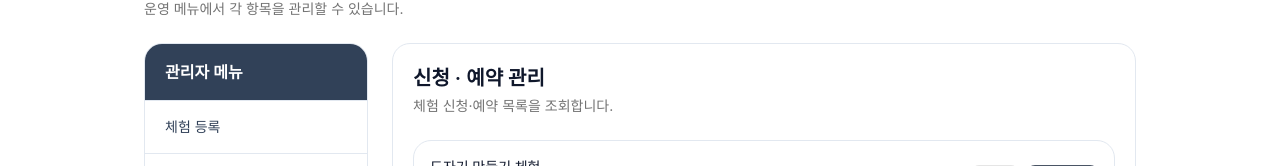
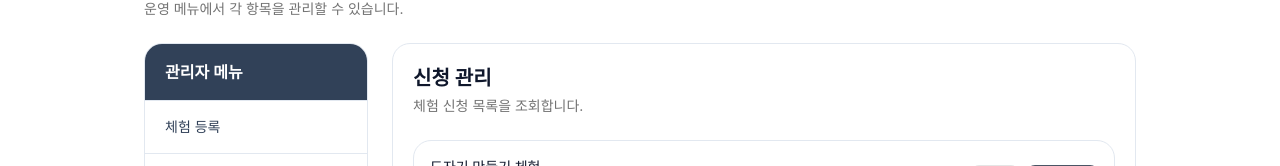
Before and after one commit to EZ-FillStack/EZ-FillStack-FrontEnd, a React (Vite) app: page /admin/applications in a window 1280 px wide. Shown: the part 199-365 px from the top of the page. Built offline with nearby package versions, Linux system fonts and the light colour scheme.

Commit message:
fix: 관리자 페이지 데이터 관련 일부 수정

```diff
--- a/src/pages/admin/AdminApplicationsPage.tsx
+++ b/src/pages/admin/AdminApplicationsPage.tsx
@@ -57,9 +57,9 @@
 
   return (
     <div>
-      <h1 className="text-xl font-semibold text-slate-900">신청 · 예약 관리</h1>
+      <h1 className="text-xl font-semibold text-slate-900">신청 관리</h1>
       <p className="mt-1 text-sm text-muted-foreground">
-        체험 신청·예약 목록을 조회합니다.
+        체험 신청 목록을 조회합니다.
       </p>
 
       <div className="mt-6 overflow-hidden rounded-2xl border border-slate-200 bg-white">
--- a/src/pages/admin/AdminReviewsPage.tsx
+++ b/src/pages/admin/AdminReviewsPage.tsx
@@ -102,7 +102,7 @@
     <div>
       <h1 className="text-xl font-semibold text-slate-900">리뷰 관리</h1>
       <p className="mt-1 text-sm text-muted-foreground">
-        리뷰 목록을 조회합니다. 좋아요 수는 rating 필드입니다.
+        리뷰 목록을 조회합니다.
       </p>
 
       <div className="mt-10 flex flex-wrap items-center justify-end gap-2 sm:mt-12">
```
